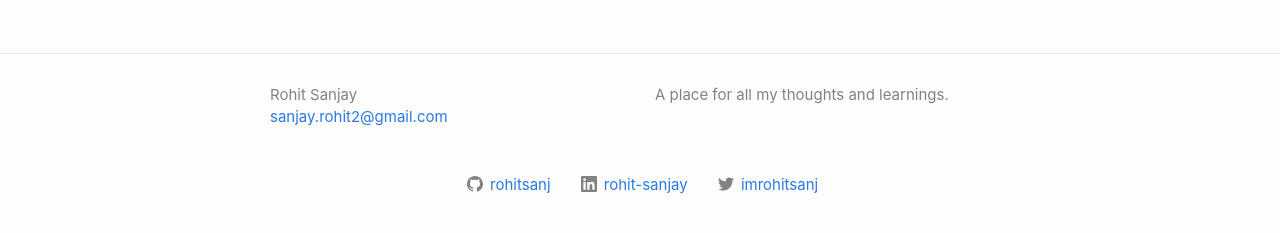
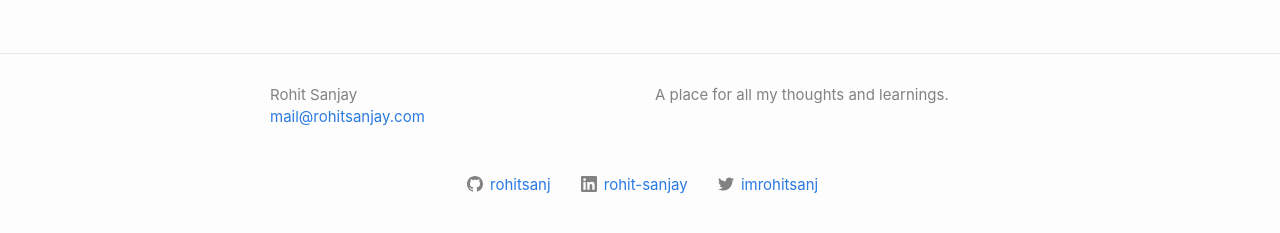
Before and after one commit to rohitsanj/rohitsanj.github.io, a Jekyll site: the page built from index.md, in a window 1280 px wide. Shown: the part 661-894 px from the top of the page. Built offline with Jekyll 4.4.1, drawn with Linux system fonts in a browser that asks for light colours.

Commit message:
updated email address

```diff
--- a/_config.yml
+++ b/_config.yml
@@ -1,7 +1,7 @@
 title: Rohit Sanjay
 author:
   name: Rohit Sanjay
-  email: sanjay.rohit2@gmail.com
+  email: mail@rohitsanjay.com
 description: > # this means to ignore newlines until "show_excerpts:"
   A place for all my thoughts and learnings.
 
```
